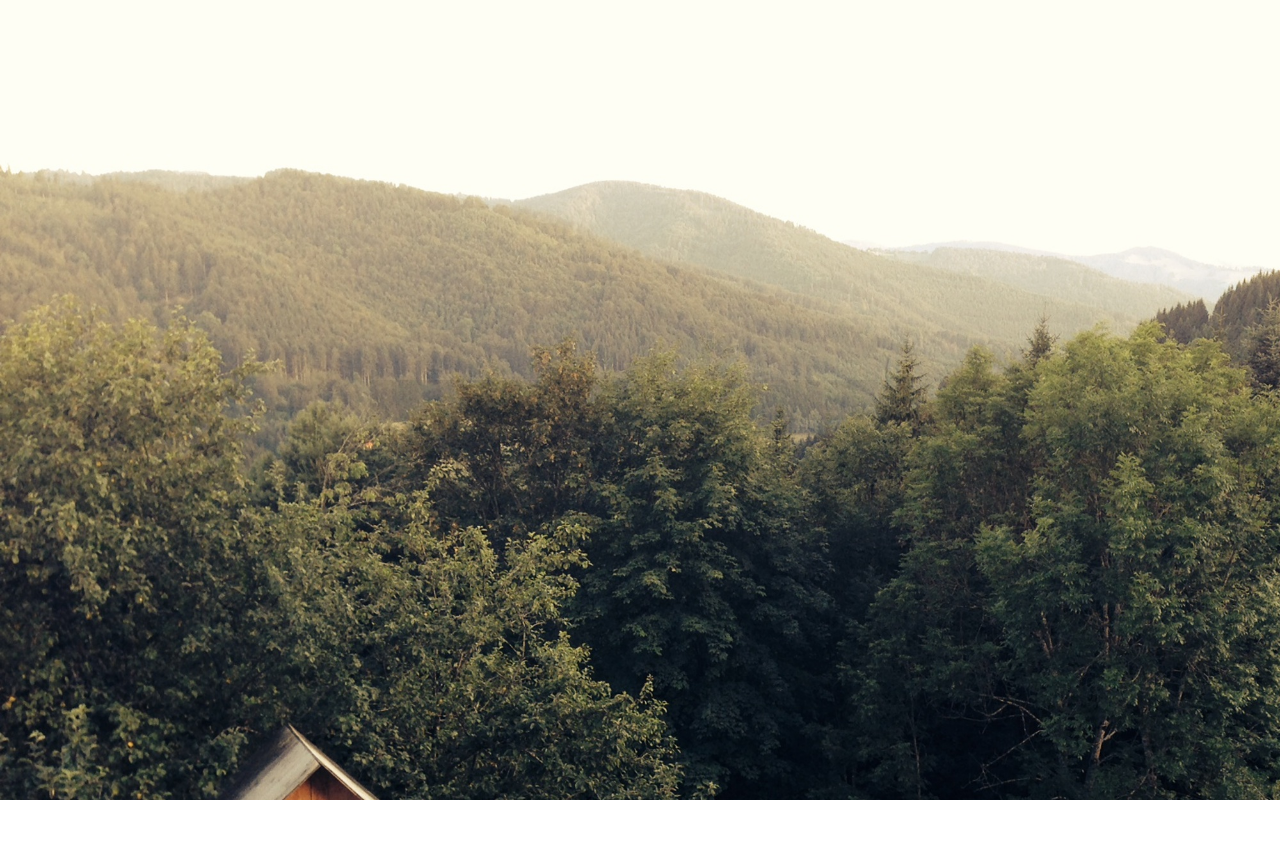
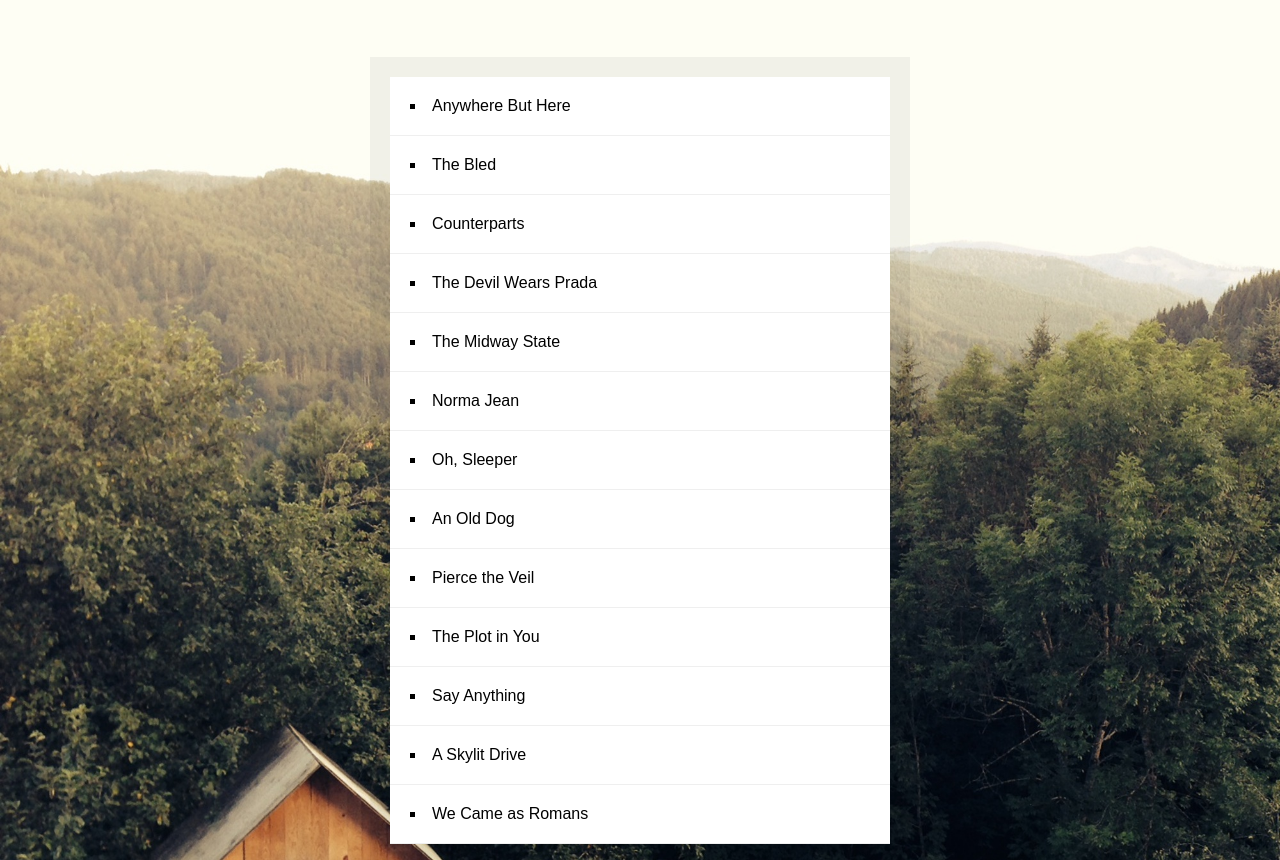
Before and after one commit to xrr2016/javascript30, a plain HTML site: page 17-Sort Without Articles/index.html in a window 1280 px wide. Before the commit the page ends 800 px from the top, so only its background shows below. Drawn offline with Linux system fonts and the light colour scheme.

Commit message:
:zap: finish Day-17

```diff
--- a/17-Sort Without Articles/index.html
+++ b/17-Sort Without Articles/index.html
@@ -1,12 +1,13 @@
 <!DOCTYPE html>
 <html lang="en">
+
 <head>
     <meta charset="UTF-8">
     <meta name="viewport" content="width=device-width, initial-scale=1.0">
     <meta http-equiv="X-UA-Compatible" content="ie=edge">
     <title>Sort Without Article</title>
     <style media="screen">
-    body{
+        body {
             font-family: sans-serif;
             margin: 0;
             background: url(./bg.jpg);
@@ -14,32 +15,57 @@
             display: flex;
             align-items: center;
             min-height: 100vh;
+            padding-top: 60px;
         }
-    #bands{
+
+        #bands {
             list-style: inside square;
-      font-size: 20px;
+            font-size: 16px;
             background-color: white;
             width: 500px;
             margin: auto;
             padding: 0;
             box-shadow: 0 0 0 20px rgba(0, 0, 0, 0.05);
         }
-    #bands li{
+
+        #bands li {
             border-bottom: 1px solid #efefef;
             padding: 20px;
         }
-    a{
+
+        a {
             color: #ffc600;
             text-decoration: none;
         }
     </style>
 </head>
+
 <body>
     <ul id="bands"></ul>
 
     <script type="text/javascript">
-      const bands = ['The Plot in You', 'The Devil Wears Prada', 'Pierce the Veil', 'Norma Jean', 'The Bled', 'Say Anything', 'The Midway State', 'We Came as Romans', 'Counterparts', 'Oh, Sleeper', 'A Skylit Drive', 'Anywhere But Here', 'An Old Dog']
+        const bands = ['The Plot in You', 'The Devil Wears Prada', 'Pierce the Veil', 'Norma Jean', 'The Bled', 'Say Anything', 'The Midway State', 'We Came as Romans', 'Counterparts', 'Oh, Sleeper', 'A Skylit Drive', 'Anywhere But Here',
+            'An Old Dog'
+        ]
+        function strip(bandName) {
+            return bandName.replace(/^(a |the |an )/i,'').trim()
+        }
+        const sortedBands = bands.sort((a, b) => {
+            return strip(a) > strip(b) ? 1 : -1
+        })
 
+        // const bandsList = document.getElementById("bands")
+
+        // sortedBands.map((band) => {
+        //     const li = document.createElement('li')
+        //     li.textContent = band
+        //     bandsList.appendChild(li)
+        // })
+        console.log(bands)
+        document.getElementById('bands').innerHTML = sortedBands.map( band => {
+          return `<li>${band}</li>`
+        }).join('')
     </script>
 </body>
+
 </html>
```
Lines whose indentation alone changed are shown as unchanged.
